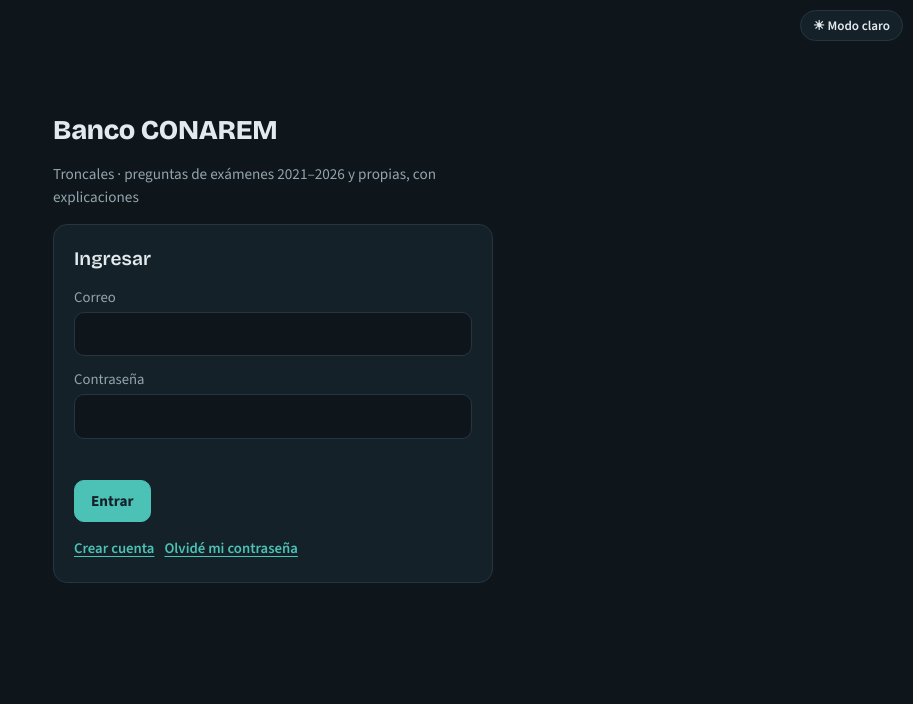
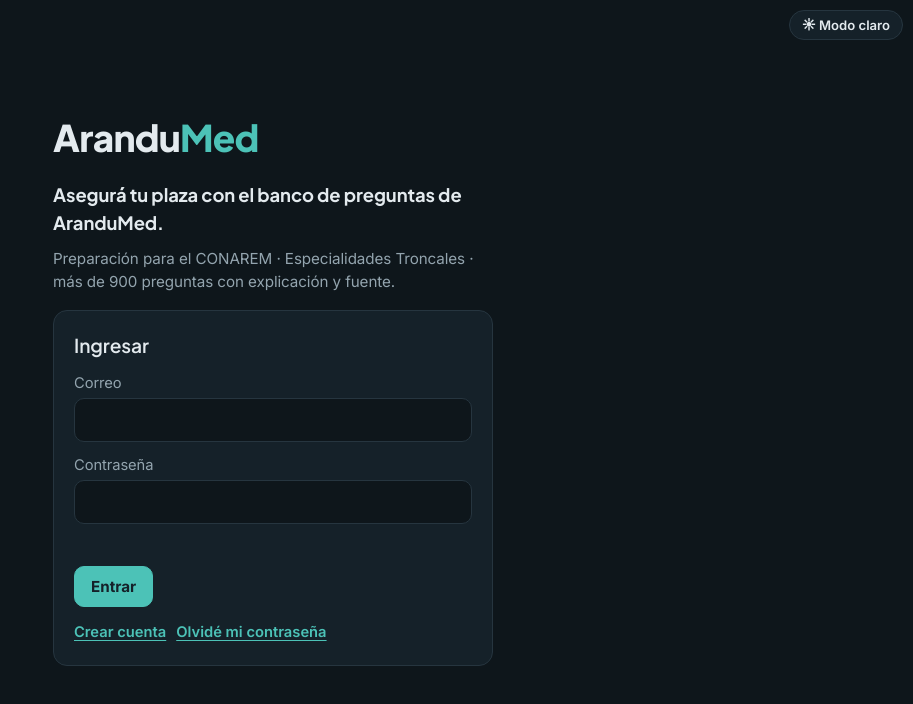
Before and after one commit to ARANDUMEDPY/CONAREM-PRUEBA, a plain HTML site: page index.html in a window 1280 px wide. Shown: the whole page, without its empty margins (367-1280 px from the left). Drawn offline with nearby package versions, Linux system fonts and the light colour scheme.

Commit message:
Marca AranduMed: nombre, slogan y tipografías Plus Jakarta Sans + Inter
Co-Authored-By: Claude Opus 5.5 <noreply@anthropic.com>
Claude-Session: https://claude.ai/code/session_017HUzLNXd4hCpjdGavxZFdh

```diff
--- a/index.html
+++ b/index.html
@@ -5,18 +5,19 @@
 <script>try{var th=localStorage.getItem("tema");if(th)document.documentElement.setAttribute("data-theme",th)}catch(e){}</script>
 <meta name="theme-color" content="#0E161B">
 <meta name="viewport" content="width=device-width, initial-scale=1, viewport-fit=cover">
-<title>Banco CONAREM</title>
+<title>AranduMed · Asegurá tu plaza</title>
 <meta name="robots" content="noindex">
 <link rel="preconnect" href="https://fonts.googleapis.com">
-<link rel="stylesheet" href="https://fonts.googleapis.com/css2?family=Bricolage+Grotesque:opsz,wght@12..96,600;12..96,800&family=Source+Sans+3:wght@400;600;700&family=JetBrains+Mono:wght@500&display=swap">
+<link rel="preconnect" href="https://fonts.gstatic.com" crossorigin>
+<link rel="stylesheet" href="https://fonts.googleapis.com/css2?family=Plus+Jakarta+Sans:wght@600;700;800&family=Inter:wght@400;500;600;700&family=JetBrains+Mono:wght@500&display=swap">
 <style>
 /* Layout: una columna tipo cuaderno de guardia; barra de cuenta regresiva arriba, tarjeta de pregunta al centro, pestañas abajo del encabezado */
 :root{
   --bg:#F2F5F6; --surface:#FFFFFF; --fg:#13222C; --muted:#5B6C77; --line:#D8E0E4;
   --accent:#0D6B66; --accent-soft:#DCEFEC; --ok:#22784A; --ok-soft:#E1F2E8; --bad:#B23A2A; --bad-soft:#F8E3DF; --mid:#A86A00;
   --mi:#2F5D9A; --cir:#8A4B2B; --ped:#2E7D6B; --go:#9A3D6E; --sp:#6A5A12;
-  --display:"Bricolage Grotesque", "Segoe UI", system-ui, sans-serif;
-  --body:"Source Sans 3", "Segoe UI", system-ui, sans-serif;
+  --display:"Plus Jakarta Sans", "Segoe UI", system-ui, sans-serif;
+  --body:"Inter", "Segoe UI", system-ui, sans-serif;
   --mono:"JetBrains Mono", ui-monospace, Menlo, monospace;
 }
 @media (prefers-color-scheme: dark){:root:not([data-theme="light"]){
@@ -120,6 +121,10 @@ h2{font-family:var(--display);font-weight:600;font-size:1.2rem;margin:0}
 </style>
 <style>
 [hidden]{display:none!important}
+.brandmed{color:var(--accent)}
+.gate h1.logo{font-size:2.3rem;letter-spacing:-.02em}
+.slogan{font-family:var(--display);font-weight:700;font-size:1.15rem;margin:4px 0 0;color:var(--fg)}
+body{letter-spacing:-.005em}
 .gate{max-width:440px;margin:6vh auto 0;display:flex;flex-direction:column;gap:16px}
 .gate .card{gap:12px}
 .gate label{display:flex;flex-direction:column;gap:4px;font-size:.92rem;color:var(--muted)}
@@ -140,7 +145,7 @@ body{padding-top:54px!important}
 
 <button class="themebtn" id="themeBtn" type="button"></button>
 <div class="gate" id="gate">
-  <div class="brand"><h1>Banco CONAREM</h1><p class="sub">Troncales · preguntas de exámenes 2021–2026 y propias, con explicaciones</p></div>
+  <div class="brand"><h1 class="logo">Arandu<span class="brandmed">Med</span></h1><p class="slogan">Asegurá tu plaza con el banco de preguntas de AranduMed.</p><p class="sub">Preparación para el CONAREM · Especialidades Troncales · más de 900 preguntas con explicación y fuente.</p></div>
 
   <form class="card" id="fLogin" autocomplete="on">
     <h2 id="lTitle">Ingresar</h2>
@@ -180,8 +185,8 @@ body{padding-top:54px!important}
 <div class="wrap" id="app" hidden>
   <header>
     <div class="brand">
-      <h1>Plan CONAREM 2027</h1>
-      <p class="sub">Troncales · 10 preguntas por día · exámenes 2021–2026</p>
+      <h1>Arandu<span class="brandmed">Med</span></h1>
+      <p class="sub">Asegurá tu plaza con el banco de preguntas de AranduMed · Troncales CONAREM</p>
     </div>
     <div class="count" aria-label="Resumen">
       <div><b id="kDays">—</b><span>días al examen</span></div>
@@ -196,7 +201,7 @@ body{padding-top:54px!important}
     </nav>
   </header>
   <main id="view"></main>
-  <p class="note">Preguntas de los cuadernillos de Especialidades Troncales del CONAREM (INS) y preguntas propias de práctica, con explicaciones y fuentes. <span class="sync" id="sync"></span></p>
+  <p class="note">Preguntas de los cuadernillos de Especialidades Troncales del CONAREM (INS) y preguntas propias de práctica, con explicaciones y fuentes. AranduMed es un recurso independiente, sin vínculo oficial con el INS ni con la CONAREM. <span class="sync" id="sync"></span></p>
   <p class="note" id="acct"></p>
 </div>
 
```
Also changed, not shown: admin.html (+3 -3 lines).
